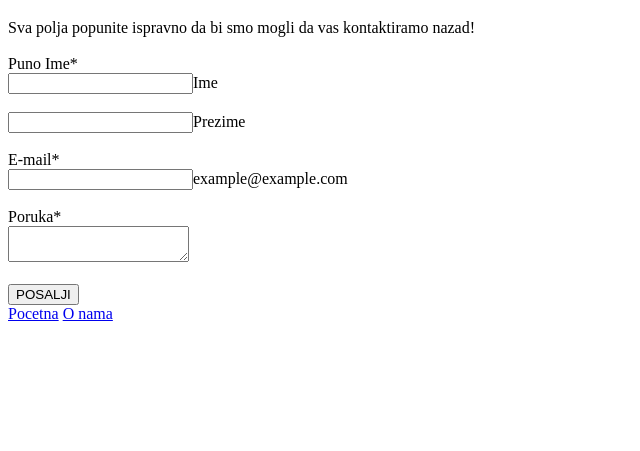
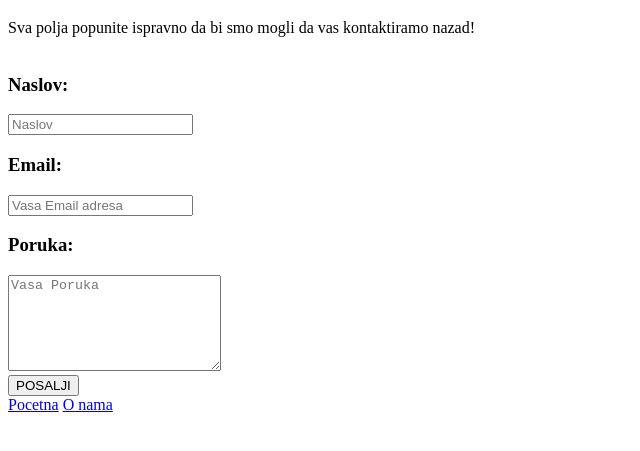
Before and after one commit to matiazic/pekara, a plain HTML site: page kontakt.html in a window 1280 px wide. Shown: the part 61-512 px from the top of the page, without its empty margins (0-640 px from the left). Drawn offline with Linux system fonts and the light colour scheme.

Commit message:
Update kontakt.html

```diff
--- a/kontakt.html
+++ b/kontakt.html
@@ -14,37 +14,13 @@
     </div>
 
     <br />
-    <form action="mailto:lazovicmatia12@gmail.com" method="post">
+    <form action="mailto:lazovicmatia12@gmail.com" method="get">
       <div>
-        <label>Puno Ime<span class="form-required">*</span> </label>
 
-        <div>
-          <span><input type="text" required="" /><label>Ime</label></span
-          ><br /><br />
-          <span><input /><label>Prezime</label></span>
-        </div>
-      </div>
-
-      <br />
-
-      <div>
-        <label> E-mail<span class="form-required">*</span> </label>
-      </div>
-      <div>
-        <span><input type="email" /><label>example@example.com</label></span>
-      </div>
-
-      <br />
-
-      <div>
-        <label> Poruka<span class="form-required">*</span> </label>
-      </div>
-      <div><textarea required=""></textarea></div>
-
-      <br />
-
-      <div>
-        <div><button type="submit">POSALJI</button></div>
+   <h3>Naslov:</h3><input type="text" name="subject" id="" placeholder="Naslov" required>
+<h3>Email:</h3><input type="email" name="email" id="" placeholder="Vasa Email adresa" required>
+<h3>Poruka:</h3><textarea name="body" id="" placeholder="Vasa Poruka" cols="24" rows="6"></textarea><br>
+<input type="submit" value="POSALJI">
       </div>
     </form>
 <a href="index.html">Pocetna</a>
```
